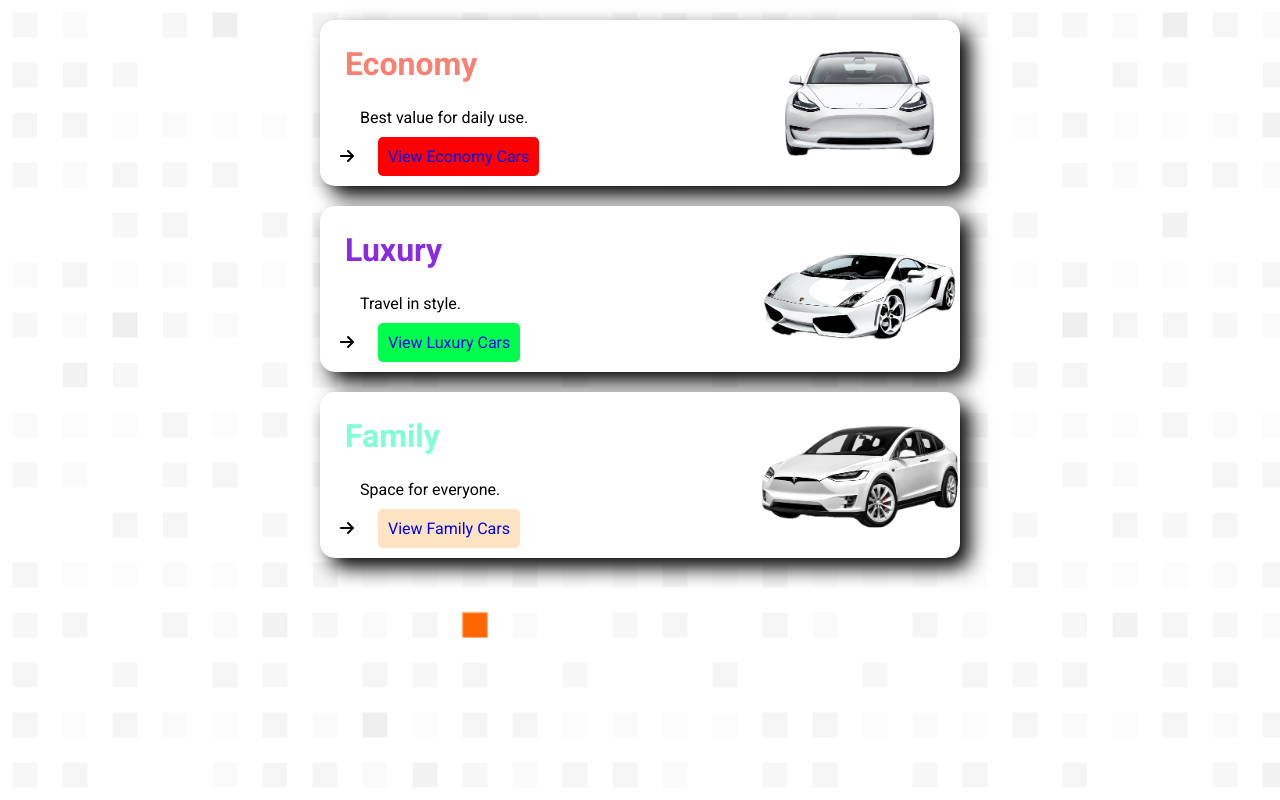
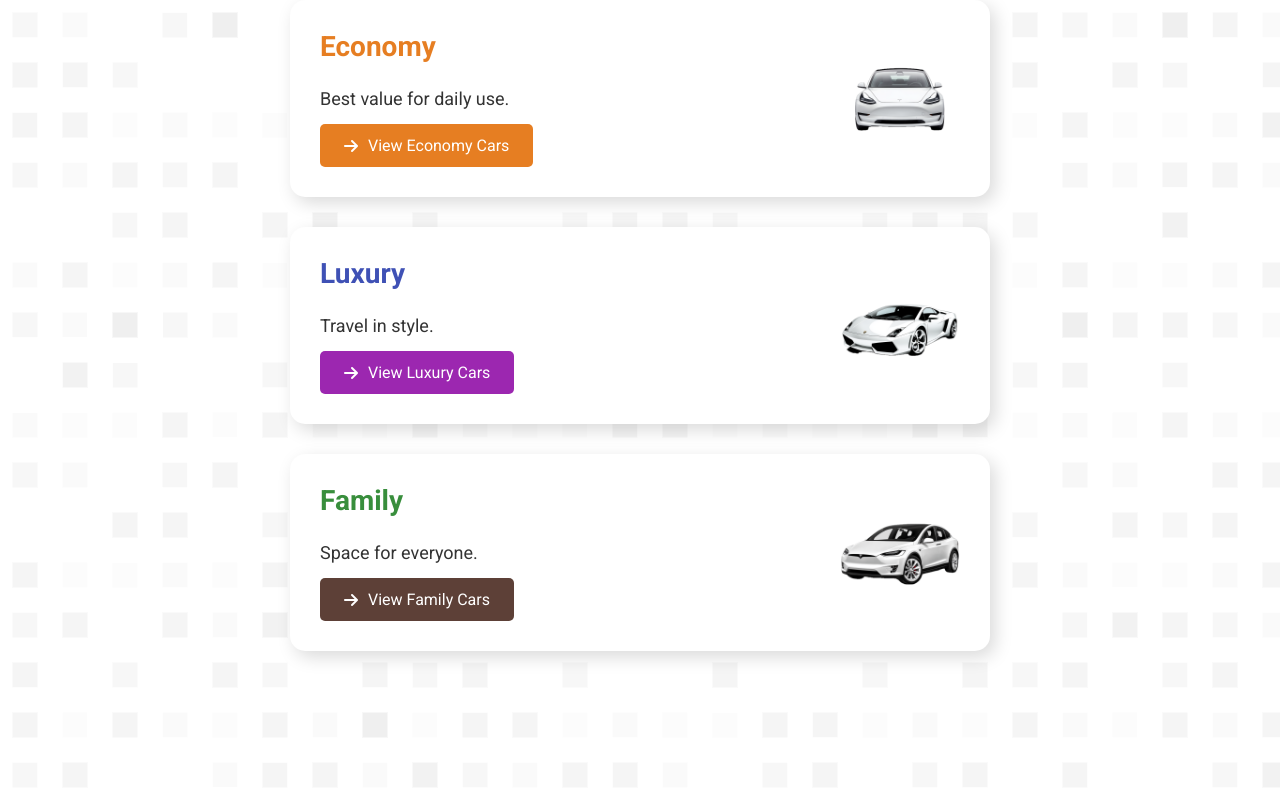
Before and after one commit to Bohdan-BB/bohdan-project-car-display-cards, a plain HTML site: page index.html in a window 1280 px wide. Drawn offline with Linux system fonts and the light colour scheme.

Commit message:
finalCommit

```diff
--- a/css/style.css
+++ b/css/style.css
@@ -1,80 +1,108 @@
-*{
+* {
     margin: 0;
     padding: 0;
-    box-sizing: content-box;
+    box-sizing: border-box;
 }
 
-body{
+body {
     background-image: url(../assets/pattern.png);
     font-family: "Roboto", sans-serif;
 }
 
-.car{
-    background-color: white;
-    padding: 10px;
-    margin: 10px;
-    text-align: left;
-    max-width: 600px;
-    background-size: 200px;
-    background-position: right;
-    background-repeat: no-repeat;
-    border-radius: 15px;
-    margin: 20px auto;
-    box-shadow: 10px 10px 20px black;
-    padding: 20px;
+.container {
+    display: flex;
+    flex-direction: column;
+    gap: 30px;
+    max-width: 700px;
+    margin: 0 auto;
 }
 
-.car-1{
-    background-image: url(../assets/economic-car.png);
+.car {
+    background-color: white;
+    padding: 30px;
+    border-radius: 15px;
+    text-align: left;
+    display: flex;
+    flex-direction: column;
+    gap: 15px;
+    width: 100%;
+    margin: 0 auto;
+    box-shadow: 5px 4px 12px rgba(0, 0, 0, 0.1);
+    position: relative;
 }
 
-.car-2{
-    background-image: url(../assets/luxury-car.png);
-
+.car {
+    box-shadow: 5px 6px 18px rgba(0, 0, 0, 0.15);
 }
 
-.car-3{
-    background-image: url(../assets/family-car.png);
-
+.car-1 {
+    background-image: url(../assets/economic-car.png);
+    background-size: 120px;
+    background-position: right 30px center;
+    background-repeat: no-repeat;
 }
 
-h1{
-    padding: 5px;
+.car-2 {
+    background-image: url(../assets/luxury-car.png);
+    background-size: 120px;
+    background-position: right 30px center;
+    background-repeat: no-repeat;
 }
 
-p{
-    padding: 10px;
-    margin: 10px;
+.car-3 {
+    background-image: url(../assets/family-car.png);
+    background-size: 120px;
+    background-position: right 30px center;
+    background-repeat: no-repeat;
 }
 
-a{
-    text-decoration: none;
-    padding: 10px;
-    border-radius: 5px;
-    max-width: 100px;
-    position: relative;
-    margin: 20px;
-}
-.economy{
-    color: salmon;
+h1 {
+    font-size: 28px;
+    font-weight: 700;
+    margin-bottom: 10px;
 }
 
-.luxury{
-    color:blueviolet;
+p {
+    font-size: 18px;
+    font-weight: 400;
+    color: #333;
 }
 
-.family{
-    color:aquamarine;
+.economy {
+    color: #e67e22;
 }
 
-.economyimg{
-    background-color: red;
+.luxury {
+    color: #3f51b5;
 }
 
-.luxuryimg{
-background-color: rgb(0, 255, 76);
+.family {
+    color: #388e3c;
 }
 
-.familyimg{
-background-color: bisque;
+a.btn {
+    text-decoration: none;
+    padding: 12px 24px;
+    border-radius: 5px;
+    color: white;
+    font-weight: 500;
+    font-size: 16px;
+    display: inline-flex;
+    align-items: center;
 }
+
+.economyimg {
+    background-color: #e67e22;
+}
+
+.luxuryimg {
+    background-color: #9c27b0;
+}
+
+.familyimg {
+    background-color: #5d4037;
+}
+
+i{
+    margin-right: 10px;
+}
--- a/index.html
+++ b/index.html
@@ -5,12 +5,12 @@
     <meta name="viewport" content="width=device-width, initial-scale=1.0">
     <link rel="preconnect" href="https://fonts.googleapis.com">
     <link rel="preconnect" href="https://fonts.gstatic.com" crossorigin>
-    <link href="https://fonts.googleapis.com/css2?family=Roboto:ital,wght@0,100;0,300;0,400;0,500;0,700;0,900;1,100;1,300;1,400;1,500;1,700;1,900&display=swap" rel="stylesheet">
+    <link href="https://fonts.googleapis.com/css2?family=Roboto:wght@400;700&display=swap" rel="stylesheet">
     <link rel="stylesheet" href="https://cdnjs.cloudflare.com/ajax/libs/font-awesome/6.6.0/css/all.min.css"
-    integrity="sha512-Kc323vGBEqzTmouAECnVceyQqyqdsSiqLQISBL29aUW4U/M7pSPA/gEUZQqv1cwx4OnYxTxve5UMg5GT6L4JJg=="
-    crossorigin="anonymous" referrerpolicy="no-referrer" />
+          integrity="sha512-Kc323vGBEqzTmouAECnVceyQqyqdsSiqLQISBL29aUW4U/M7pSPA/gEUZQqv1cwx4OnYxTxve5UMg5GT6L4JJg=="
+          crossorigin="anonymous" referrerpolicy="no-referrer" />
     <link rel="stylesheet" href="./css/style.css">
-    <title>Your Title</title>
+    <title>Car Classes</title>
 </head>
 <body>
     <div class="container">
@@ -18,20 +18,28 @@
         <div class="car car-1">
             <h1 class="economy">Economy</h1>
             <p>Best value for daily use.</p>
-            <i class="fa-solid fa-arrow-right"></i>
-            <a class="economyimg" href="#"> View Economy Cars</a>
+            <div class="button-container">
+                <a class="btn economyimg" href="#">
+                    <i class="fa-solid fa-arrow-right"></i>View Economy Cars</a>
+            </div>
         </div>
+
         <div class="car car-2">
             <h1 class="luxury">Luxury</h1>
             <p>Travel in style.</p>
-            <i class="fa-solid fa-arrow-right"></i>
-            <a class="luxuryimg" href="#"> View Luxury Cars</a>
+            <div class="button-container">
+                <a class="btn luxuryimg" href="#">
+                    <i class="fa-solid fa-arrow-right"></i>View Luxury Cars</a>
+            </div>
         </div>
+
         <div class="car car-3">
             <h1 class="family">Family</h1>
             <p>Space for everyone.</p>
-            <i class="fa-solid fa-arrow-right"></i>
-            <a class="familyimg" href="#">View Family Cars</a>
+            <div class="button-container">
+                <a class="btn familyimg" href="#">
+                    <i class="fa-solid fa-arrow-right"></i>View Family Cars</a>
+            </div>
         </div>
     </div>
 </body>
```
